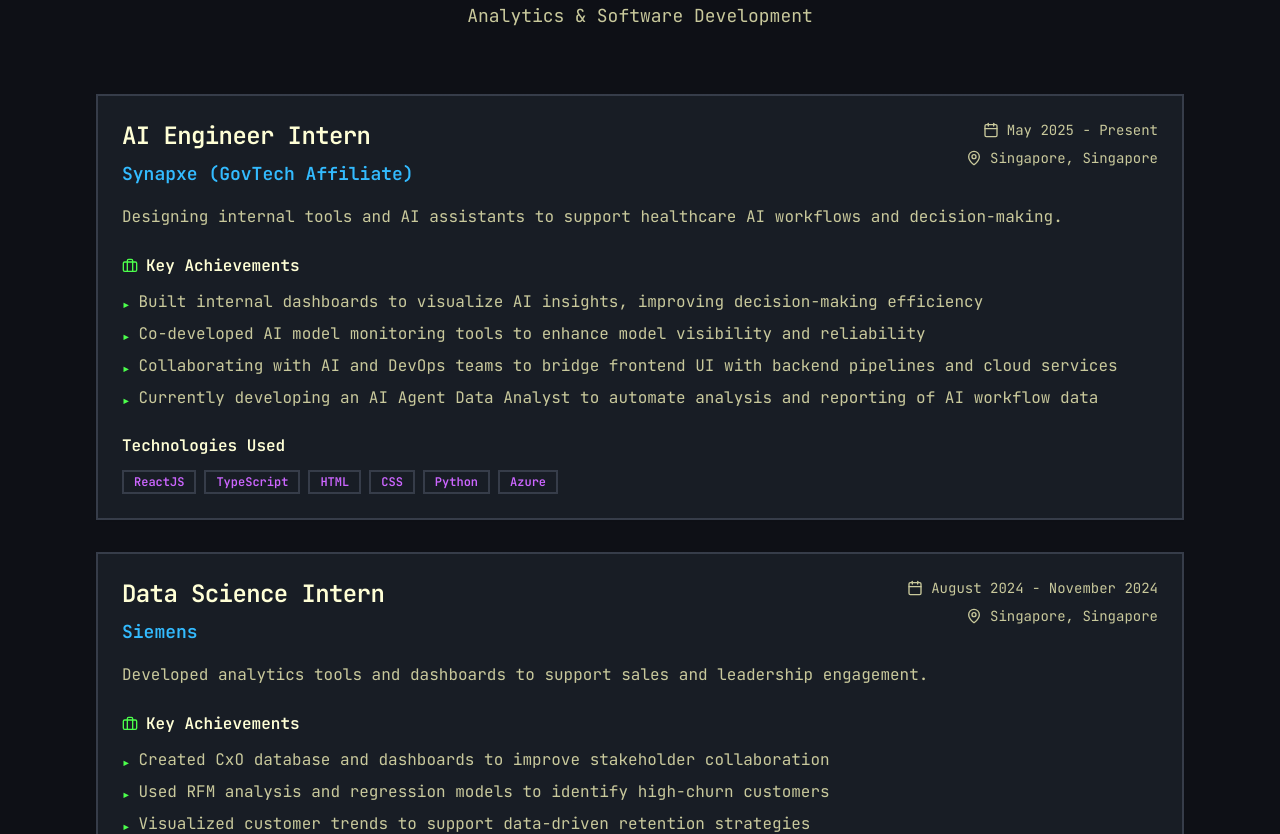
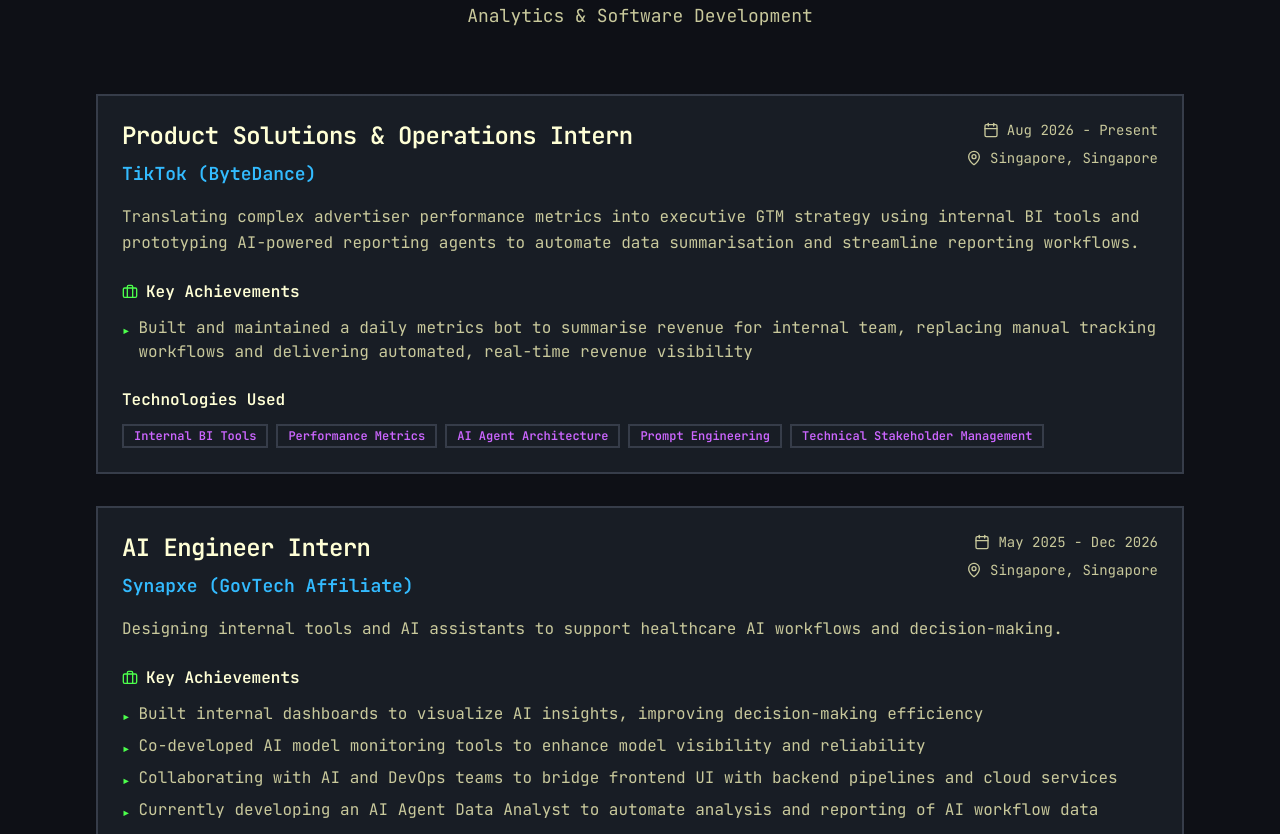
Before and after one commit to calvinfrederick/my-portfolio, a React (Vite) app: page / in a window 1280 px wide. Shown: the part 962-1796 px from the top of the page. Built offline with nearby package versions, Linux system fonts and the light colour scheme.

Commit message:
add experience

```diff
--- a/src/components/Experience.tsx
+++ b/src/components/Experience.tsx
@@ -4,9 +4,20 @@ import { Calendar, MapPin, Briefcase } from "lucide-react";
 
 const experiences = [
   {
+    company: "TikTok (ByteDance)",
+    position: "Product Solutions & Operations Intern",
+    duration: "Aug 2026 - Present",
+    location: "Singapore, Singapore",
+    description: "Translating complex advertiser performance metrics into executive GTM strategy using internal BI tools and prototyping AI-powered reporting agents to automate data summarisation and streamline reporting workflows.",
+    technologies: ["Internal BI Tools", "Performance Metrics", "AI Agent Architecture", "Prompt Engineering", "Technical Stakeholder Management"],
+    achievements: [
+      "Built and maintained a daily metrics bot to summarise revenue for internal team, replacing manual tracking workflows and delivering automated, real-time revenue visibility"
+    ]
+  },
+  {
     company: "Synapxe (GovTech Affiliate)",
     position: "AI Engineer Intern",
-    duration: "May 2025 - Present ",
+    duration: "May 2025 - Dec 2026 ",
     location: "Singapore, Singapore",
     description: "Designing internal tools and AI assistants to support healthcare AI workflows and decision-making.",
     technologies: ["ReactJS", "TypeScript", "HTML", "CSS", "Python", "Azure"],
```
